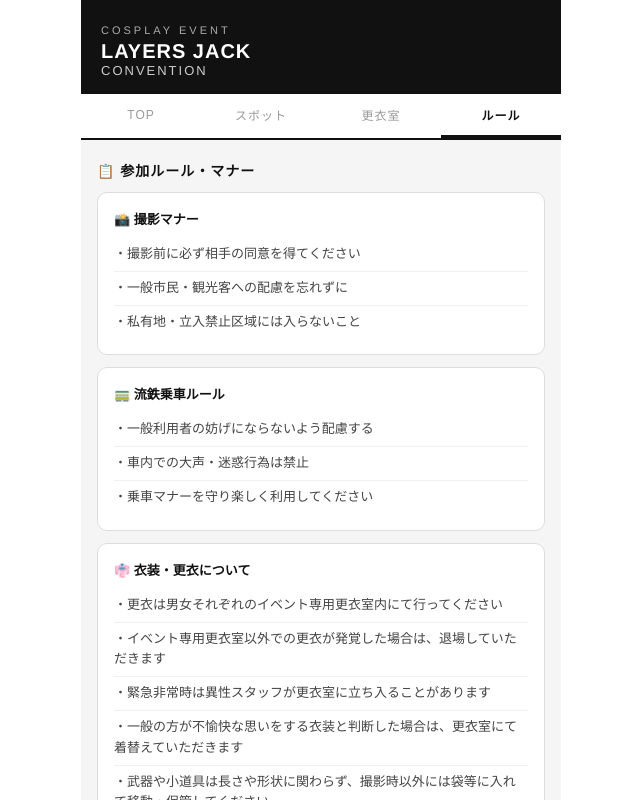
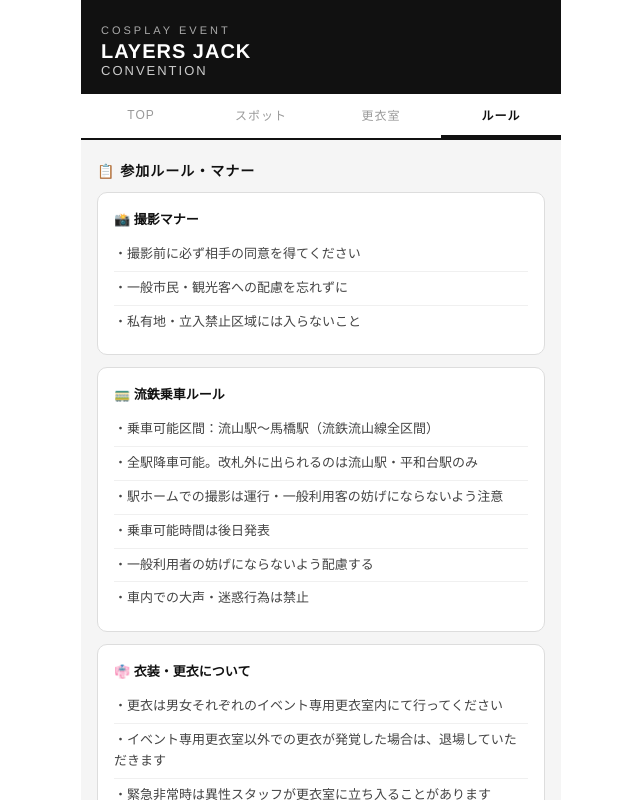
Before and after one commit to LAYERS-JACK/ljc-app, a React (Create React App) app: page / in a window 1280 px wide. Both pictures are taken after a click on the button "ルール". Shown: the top 800 px of the page, without its empty margins (319-959 px from the left). Built offline with nearby package versions, Linux system fonts and the light colour scheme.

Commit message:
流鉄乗車情報更新

```diff
--- a/src/App.js
+++ b/src/App.js
@@ -23,7 +23,7 @@
     icon: "🚃",
     tag: "撮影・乗車",
     note: "乗車・撮影可能。利用者の邪魔にならない配慮でお願いします。",
-    detail: "コスプレでの電車乗車が可能です。一般利用者への配慮を必ずお守りください。",
+    detail: "コスプレ乗車可能区間：流山駅〜馬橋駅（流鉄流山線全区間）。全駅降車可能ですが、改札外に出られるのは流山駅と平和台駅のみ。乗車可能時間は後日発表。",
   },
   {
     id: 4,
@@ -308,9 +308,12 @@
               {
                 title: "🚃 流鉄乗車ルール",
                 items: [
+                  "乗車可能区間：流山駅〜馬橋駅（流鉄流山線全区間）",
+                  "全駅降車可能。改札外に出られるのは流山駅・平和台駅のみ",
+                  "駅ホームでの撮影は運行・一般利用客の妨げにならないよう注意",
+                  "乗車可能時間は後日発表",
                   "一般利用者の妨げにならないよう配慮する",
                   "車内での大声・迷惑行為は禁止",
-                  "乗車マナーを守り楽しく利用してください",
                 ],
                 warning: false,
               },
```
